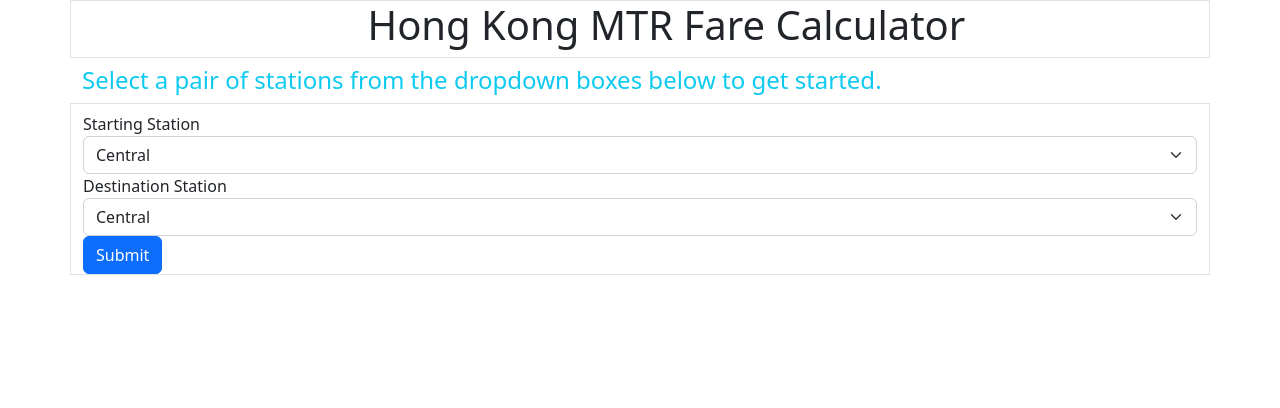
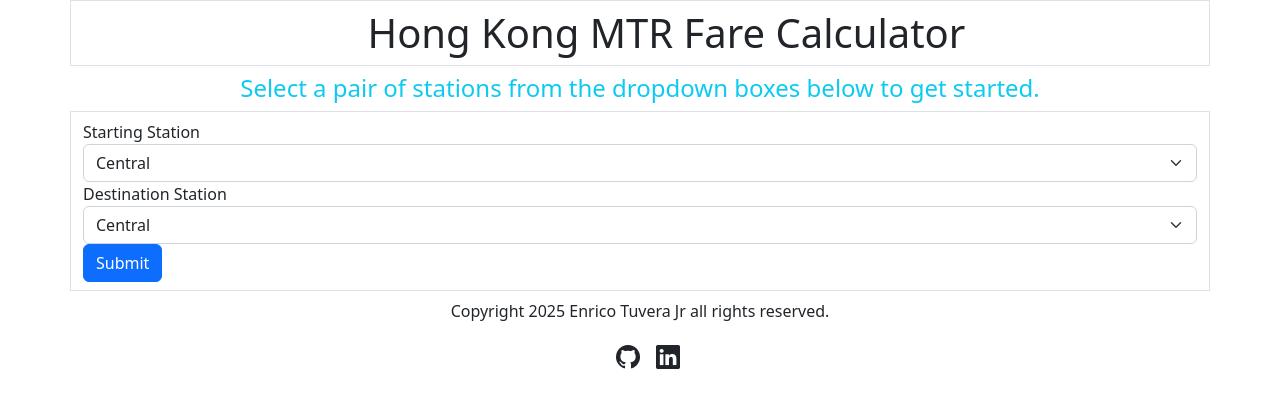
Before and after one commit to enricojr01/mtr_fare_table, a FastAPI app: page / in a window 1280 px wide. Shown: the top 408 px of the page. Run offline with FastAPI, Linux system fonts and the light colour scheme; parts of the project's set-up code (start-up, migrations or seed data) failed here and were passed over.

Commit message:
added a footer and some icons; will link them later

```diff
--- a/fare_calculator/templates/index.html.jinja2
+++ b/fare_calculator/templates/index.html.jinja2
@@ -10,11 +10,15 @@
         integrity="sha384-rbsA2VBKQhggwzxH7pPCaAqO46MgnOM80zW1RWuH61DGLwZJEdK2Kadq2F9CUG65"
         crossorigin="anonymous"
     >
+    <link
+        href="https://cdn.jsdelivr.net/npm/bootstrap-icons@1.11.3/font/bootstrap-icons.min.css"
+        rel="stylesheet"
+    >
 </head>
 <body>
     <div class="container">
         {# Title Bar #}
-        <div class="row border">
+        <div class="row border pt-2">
             <div class="col-3"></div>
             <div class="col"><h1>Hong Kong MTR Fare Calculator</h1></div>
             <div class="col-2"></div>
@@ -58,13 +62,13 @@
                     </tbody>
                 </table>
                 {% else %}
-                <h4 class="text-info">Select a pair of stations from the dropdown boxes below to get started.</h4>
+                <h4 class="text-info text-center">Select a pair of stations from the dropdown boxes below to get started.</h4>
                 {% endif %}
             </div>
         </div>
 
         {# Dropdown boxes go here, start + end #}
-        <div class="row border pt-2">
+        <div class="row border pt-2 pb-2">
             <div class="col">
                 <form action="/submit" method="post">
                     <label for="startStation">Starting Station</label>
@@ -84,8 +88,14 @@
                 </form>
             </div>
         </div>
-        <div class="row">
-
+        <div class="container pt-2">
+            <footer>
+                <p class="text-center"> Copyright 2025 Enrico Tuvera Jr all rights reserved.</p>
+                <ul class="nav justify-content-center list-unstyled">
+                    <li><i class="bi bi-github ms-3 fs-4"></i></li>
+                    <li><i class="bi bi-linkedin ms-3 fs-4"></i></li>
+                </ul>
+            </footer>
         </div>
     </div>
 </body>
```
